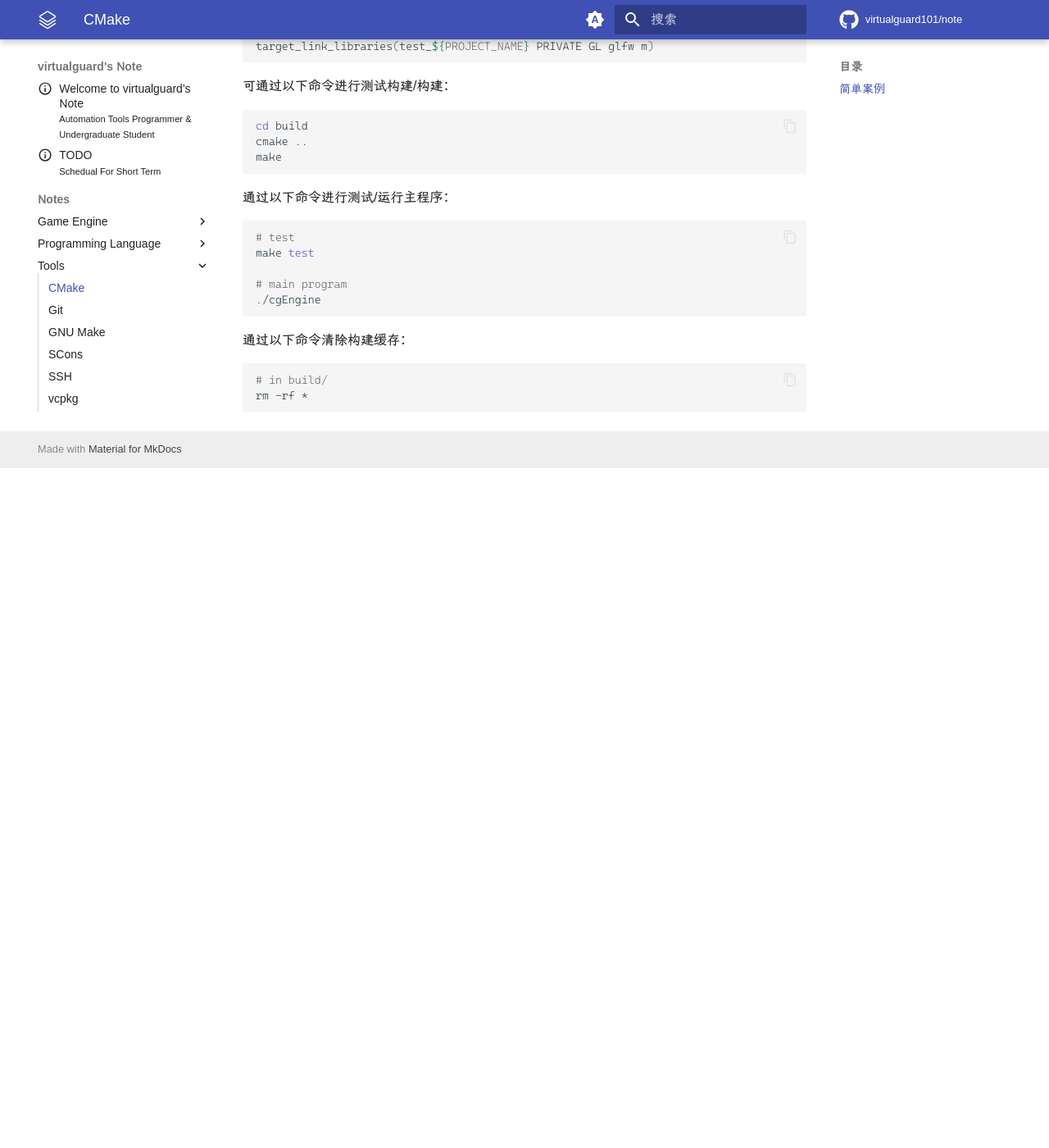
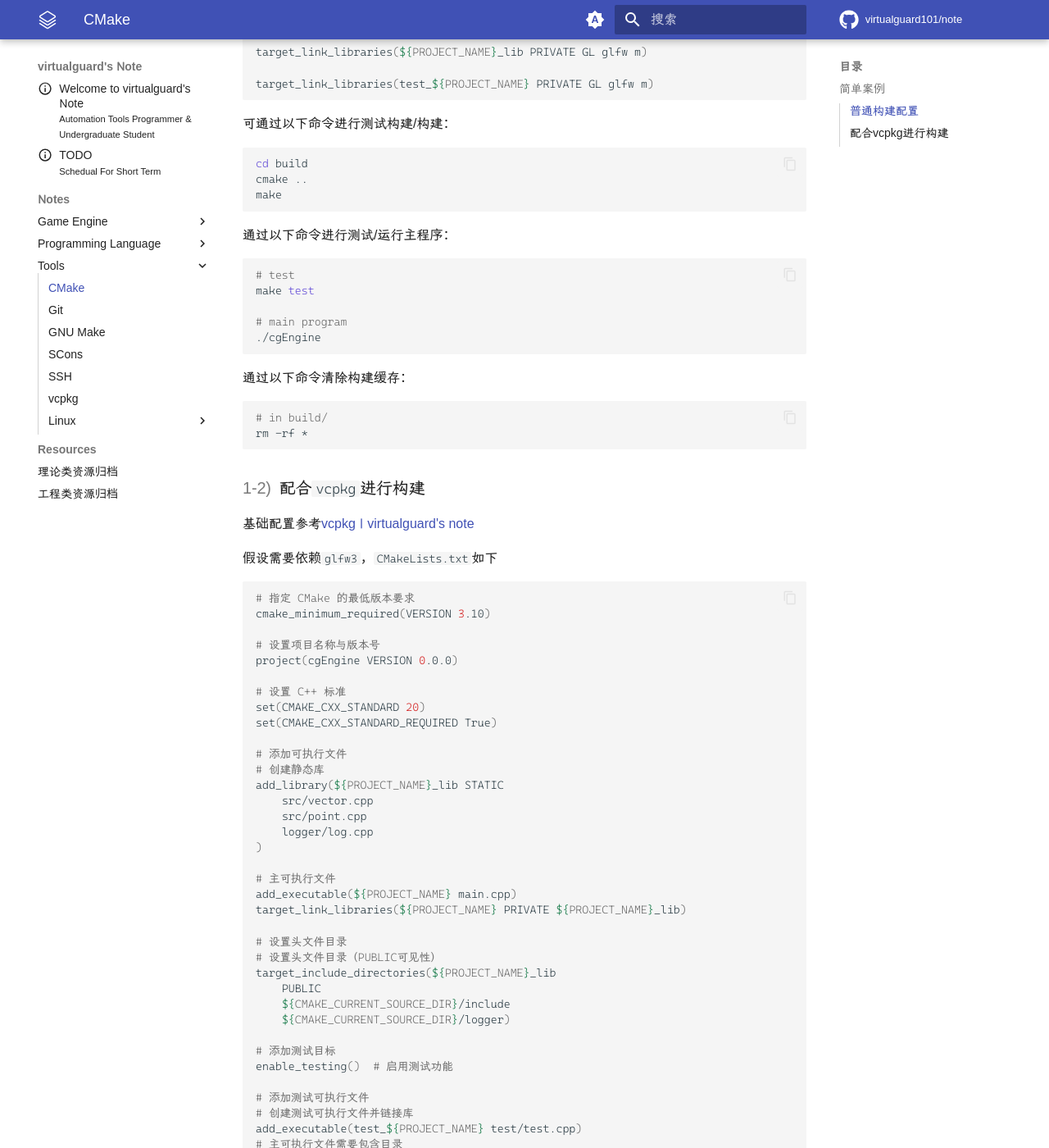
Before and after one commit to virtualguard101/note, an MkDocs documentation site: the page built from docs/notes/tools/cmake.md, in a window 1280 px wide and 1400 px high, scrolled down 1718 px. Shown: the whole window at 82% size. Built offline with MkDocs 1.6.1 and Material for MkDocs 9.7.7, drawn with Linux system fonts in a browser that asks for light colours; some web fonts are replaced; comment, search, counter and statistics services are not loaded; before the commit the page ends 2289 px from its top, so only the background shows below that; some of the changed text lies outside the part shown.

Commit message:
update tools: vcpkg, cmake

````diff
--- a/docs/notes/tools/cmake.md
+++ b/docs/notes/tools/cmake.md
@@ -5,6 +5,8 @@
 - 官方教程(`v3.22`)：[CMake Tutorial](https://cmake.org/cmake/help/v3.22/guide/tutorial/index.html)
 
 ## 简单案例
+
+### 普通构建配置
 
 假设有以下项目结构：
 ```bash
@@ -102,3 +104,70 @@
 # in build/
 rm -rf *
 ```
+
+### 配合`vcpkg`进行构建
+
+基础配置参考[vcpkg | virtualguard's note](https://note.virtualguard101.xyz/notes/tools/vcpkg/)
+
+假设需要依赖`glfw3`，`CMakeLists.txt`如下
+
+```bash
+# 指定 CMake 的最低版本要求
+cmake_minimum_required(VERSION 3.10)
+
+# 设置项目名称与版本号
+project(cgEngine VERSION 0.0.0)
+
+# 设置 C++ 标准
+set(CMAKE_CXX_STANDARD 20)
+set(CMAKE_CXX_STANDARD_REQUIRED True)
+
+# 添加可执行文件
+# 创建静态库
+add_library(${PROJECT_NAME}_lib STATIC
+    src/vector.cpp
+    src/point.cpp
+    logger/log.cpp
+)
+
+# 主可执行文件
+add_executable(${PROJECT_NAME} main.cpp)
+target_link_libraries(${PROJECT_NAME} PRIVATE ${PROJECT_NAME}_lib)
+
+# 设置头文件目录
+# 设置头文件目录（PUBLIC可见性）
+target_include_directories(${PROJECT_NAME}_lib
+    PUBLIC
+    ${CMAKE_CURRENT_SOURCE_DIR}/include
+    ${CMAKE_CURRENT_SOURCE_DIR}/logger)
+
+# 添加测试目标
+enable_testing()  # 启用测试功能
+
+# 添加测试可执行文件
+# 创建测试可执行文件并链接库
+add_executable(test_${PROJECT_NAME} test/test.cpp)
+# 主可执行文件需要包含目录
+target_include_directories(${PROJECT_NAME}
+    PRIVATE
+    ${CMAKE_CURRENT_SOURCE_DIR}/include)
+target_link_libraries(test_${PROJECT_NAME} PRIVATE ${PROJECT_NAME}_lib)
+
+# 添加测试并指定工作目录
+add_test(NAME test_${PROJECT_NAME}
+    COMMAND test_${PROJECT_NAME}
+    WORKING_DIRECTORY ${CMAKE_BINARY_DIR})
+
+# 设置链接库
+target_link_libraries(${PROJECT_NAME}_lib PRIVATE
+    m
+    GL
+    glfw
+)
+
+target_link_libraries(test_${PROJECT_NAME} PRIVATE
+    m
+    GL
+    glfw
+)
+```
````
